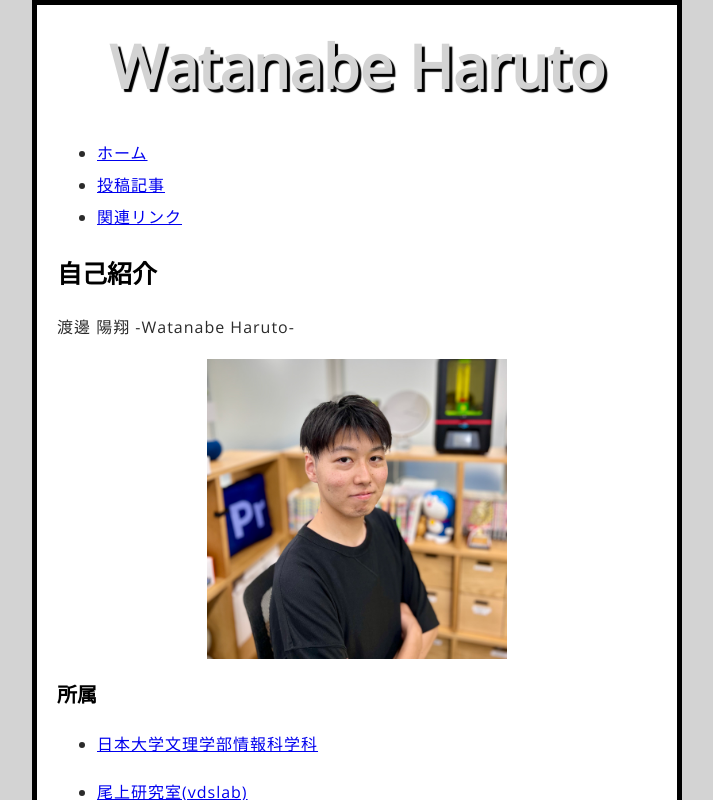
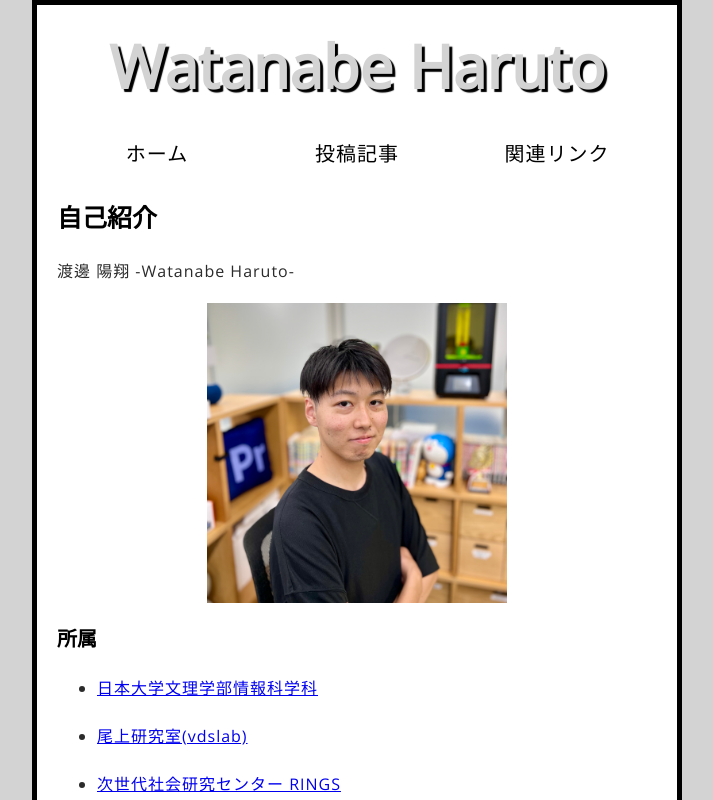
Before and after one commit to ShigaJun/my-site, a React (Vite) app: page / in a window 1280 px wide. Shown: the top 800 px of the page, without its empty margins (283-996 px from the left). Built offline with nearby package versions, Linux system fonts and the light colour scheme.

Commit message:
ナビゲーションのCSSを設定，CSSファイルをルートディレクトリへ移動

```diff
--- a/index.html
+++ b/index.html
@@ -1,7 +1,7 @@
 <!doctype html>
 <html lang="ja">
   <head>
-    <link href="styles/style.css" rel="stylesheet" />
+    <link href="style.css" rel="stylesheet" />
     <link href="https://fonts.googleapis.com/css?family=Open+Sans" rel="stylesheet" />
     <meta charset="utf-8" />
     <meta name="viewport" content="width=device-width" />
--- a/styles/style.css
+++ b/style.css
@@ -42,3 +42,34 @@ img {
     display: block;
     margin: 0 auto;
 }
+
+/* ナビゲーション設定 */
+
+nav {
+  height: 50px;
+  flex: 100%;
+  display: flex;
+}
+
+nav ul {
+  padding: 0;
+  list-style-type: none;
+  flex: 2;
+  display: flex;
+}
+
+nav li {
+  display: inline;
+  text-align: center;
+  flex: 1;
+}
+
+nav a, nav span {
+  display: inline-block;
+  font-size: 2rem;
+  height: 3rem;
+  line-height: 1.7;
+  text-transform: uppercase;
+  text-decoration: none;
+  color: black;
+}
```
